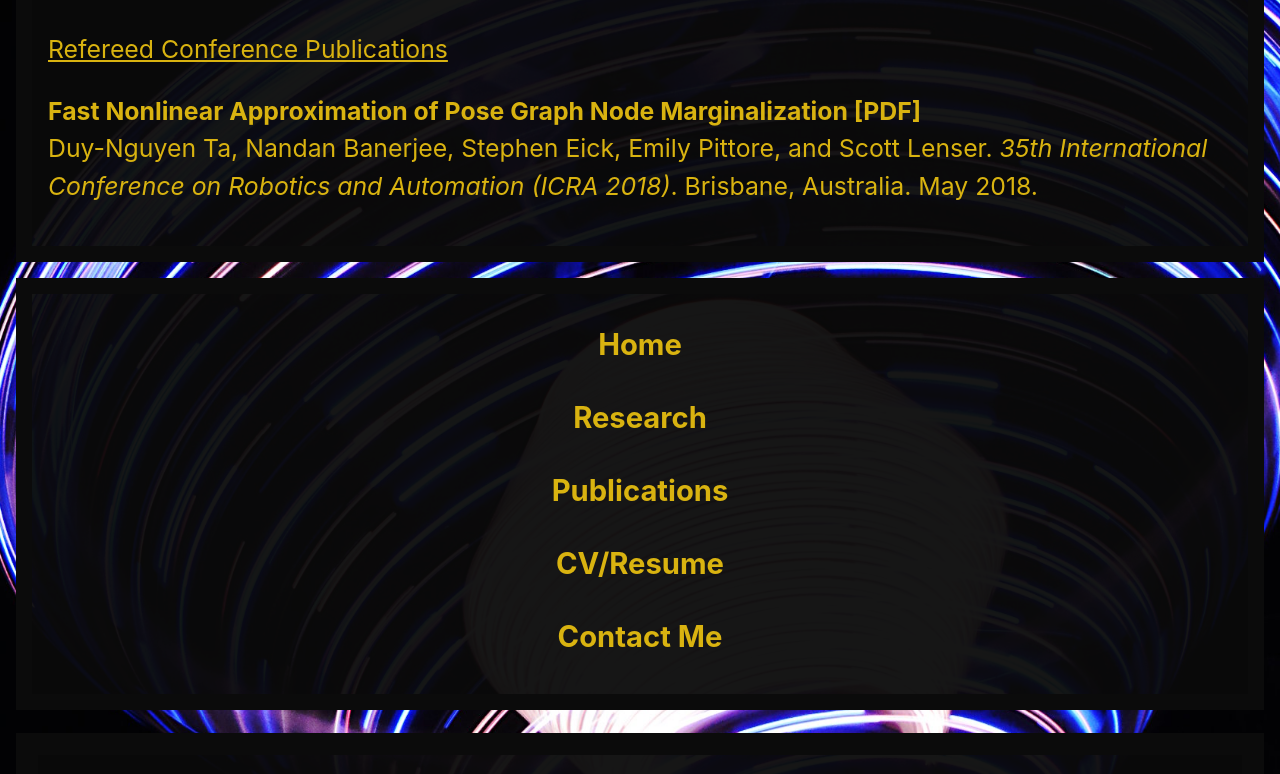
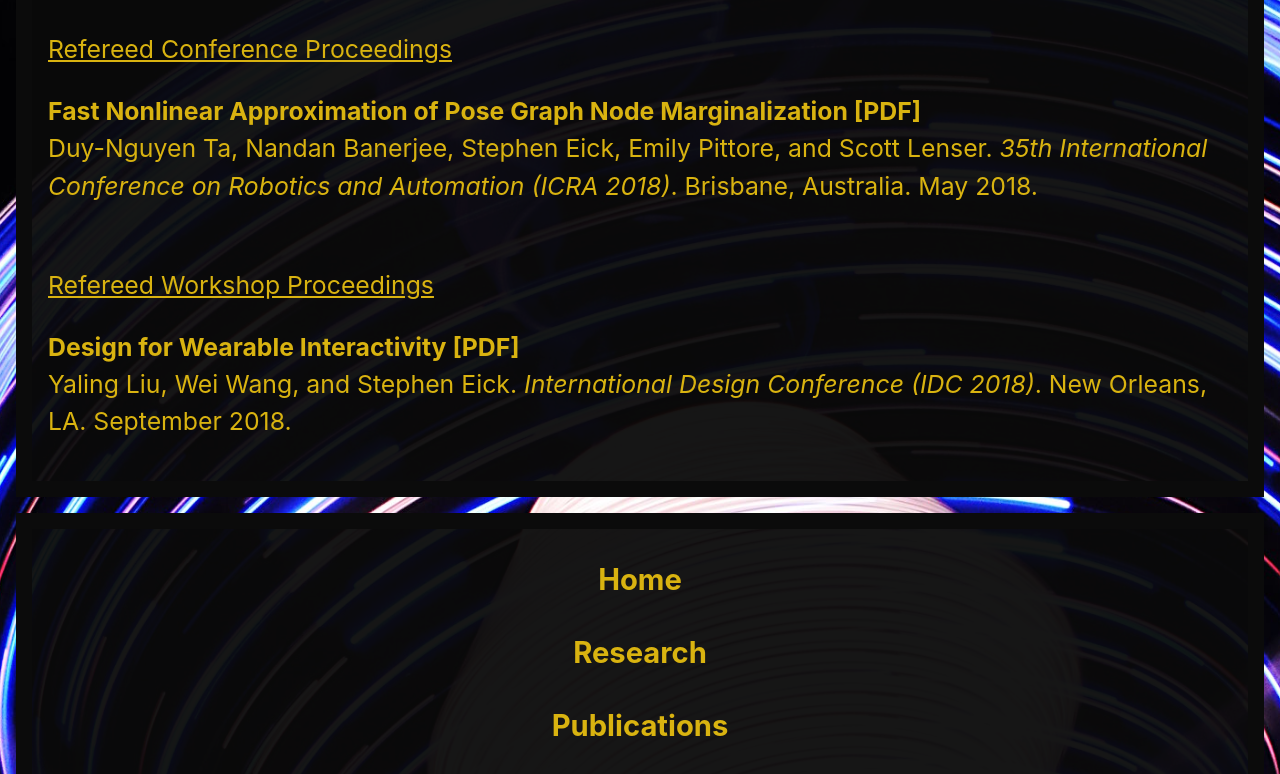
Before and after one commit to theredcomputer/theredcomputer.github.io, a plain HTML site: page publications.html in a window 1280 px wide. Shown: the part 209-983 px from the top of the page. Drawn offline with nearby package versions, Linux system fonts and the light colour scheme.

Commit message:
Added DfWI pub

```diff
--- a/publications.html
+++ b/publications.html
@@ -18,11 +18,17 @@
                 <h1><a href="index.html">Stephen Eick</a></h1>
                 <h3>Publications</h3>
                 <div class="maincontent">
-                    <span class="pub-heading">Refereed Conference Publications</span>
+                    <span class="pub-heading">Refereed Conference Proceedings</span>
 
                     <div class="pub">
                         <span class="pub-title">Fast Nonlinear Approximation of Pose Graph Node Marginalization <a href="docs/PoseGraphSparsification.pdf" target="_blank">[PDF]</a></span>
                         <p>Duy-Nguyen Ta, Nandan Banerjee, Stephen Eick, Emily Pittore, and Scott Lenser. <i>35th International Conference on Robotics and Automation (ICRA 2018)</i>. Brisbane, Australia. May 2018.</p>
+                    </div>
+                    <br />
+                    <span class="pub-heading">Refereed Workshop Proceedings</span>
+                    <div class="pub">
+                        <span class="pub-title">Design for Wearable Interactivity <a href="docs/DesignforWearableInteractivity.pdf" target="_blank">[PDF]</a></span>
+                        <p>Yaling Liu, Wei Wang, and Stephen Eick. <i>International Design Conference (IDC 2018)</i>. New Orleans, LA. September 2018.</p>
                     </div>
                 </div>
             </article>
```
Also changed, not shown: 1 other file.
